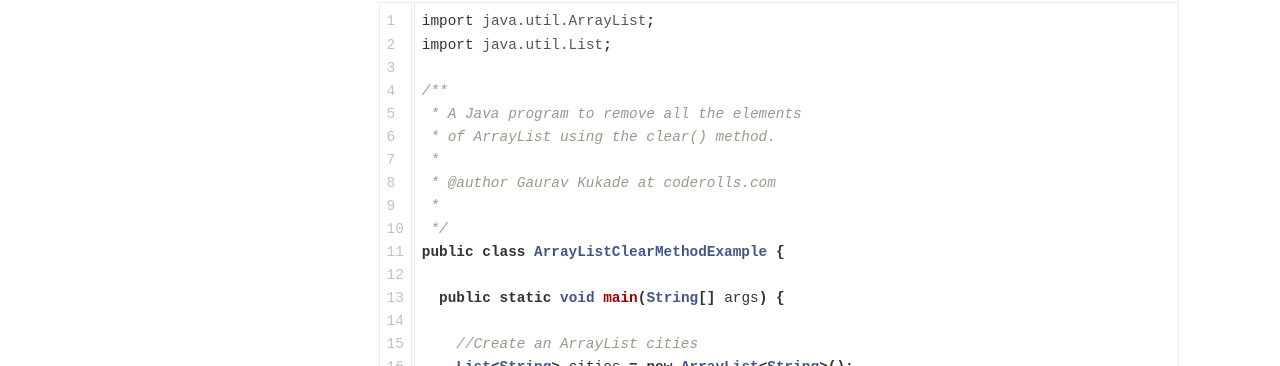
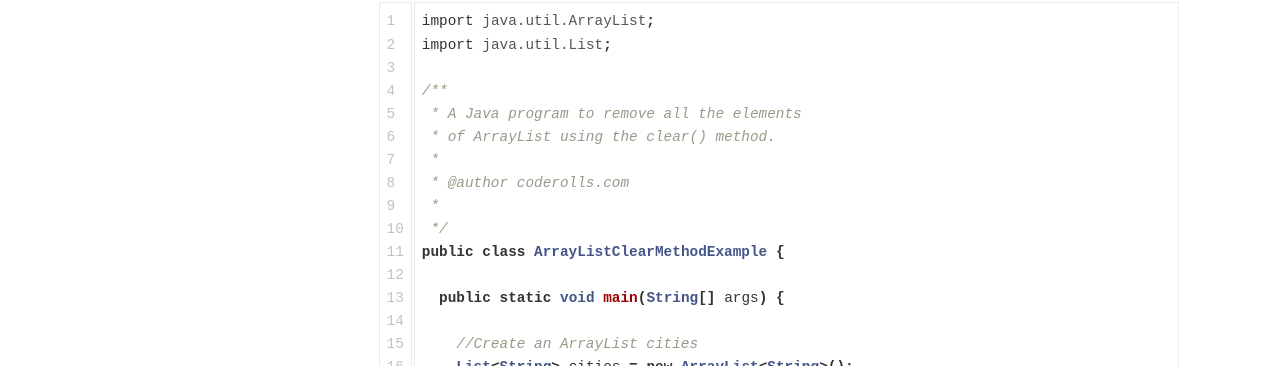
Before and after one commit to coderolls/coderolls-blog, a Jekyll site: the page built from _posts/collections/arraylist/2021-12-10-arraylist-clear-method-in-java.md, in a window 1280 px wide and 900 px high, scrolled down 1079 px. Shown: the part 177-543 px from the top of the window. Built offline with Jekyll 4.4.1, drawn with Linux system fonts in a browser that asks for light colours; nearby versions of some CDN libraries; comment, search, counter and statistics services are not loaded.

Commit message:
Update 2021-12-10-arraylist-clear-method-in-java.md

```diff
--- a/_posts/collections/arraylist/2021-12-10-arraylist-clear-method-in-java.md
+++ b/_posts/collections/arraylist/2021-12-10-arraylist-clear-method-in-java.md
@@ -42,7 +42,7 @@ import java.util.List;
  * A Java program to remove all the elements
  * of ArrayList using the clear() method.
  *
- * @author Gaurav Kukade at coderolls.com
+ * @author coderolls.com
  *
  */
 public class ArrayListClearMethodExample {
```
